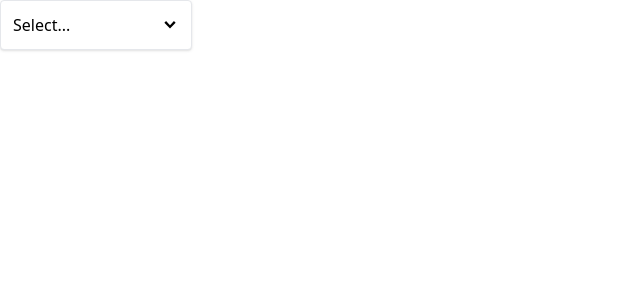
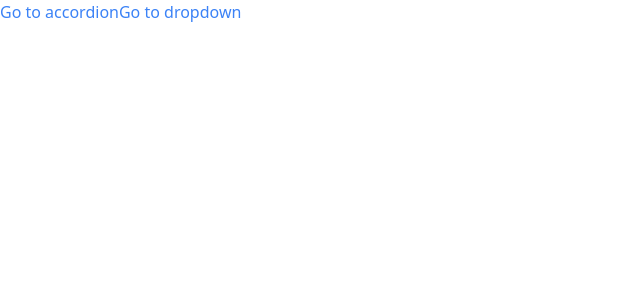
Before and after one commit to rizdar/react-components, a React (Vite) app: page / in a window 1280 px wide. Shown: the top 300 px of the page, without its empty margins (0-640 px from the left). Built offline with nearby package versions, Linux system fonts and the light colour scheme.

Commit message:
add navigation

```diff
--- a/src/App.jsx
+++ b/src/App.jsx
@@ -1,24 +1,22 @@
-import { useState } from 'react';
-
-import Dropdown from './components/Dropdown';
+import Link from './components/Link';
+import Route from './components/Route';
+import AccordionPage from './pages/AccordionPage';
+import Dropdownpage from './pages/Dropdownpage';
 
 function App() {
-  const [selection, setSelection] = useState(null);
-
-  const handleSelect = (option) => {
-    setSelection(option);
-  };
-
-  const options = [
-    { label: 'Red', value: 'red' },
-    { label: 'Green', value: 'green' },
-    { label: 'Blue', value: 'blue' },
-  ];
-
   return (
-    <div className="flex">
-      <Dropdown options={options} value={selection} onChange={handleSelect} />
-    </div>
+    <>
+      <Link to="/accordion">Go to accordion</Link>
+      <Link to="/dropdown">Go to dropdown</Link>
+      <div>
+        <Route path="/accordion">
+          <AccordionPage />
+        </Route>
+        <Route path="/dropdown">
+          <Dropdownpage />
+        </Route>
+      </div>
+    </>
   );
 }
 export default App;
--- /dev/null
+++ b/src/components/Link.jsx
@@ -0,0 +1,21 @@
+import classNames from 'classnames';
+
+import { useContext } from 'react';
+import NavigationContext from '../context/navigation';
+
+export default function Link({ to, children }) {
+  const { navigate } = useContext(NavigationContext);
+
+  const classes = classNames('text-blue-500');
+
+  const handleClick = (event) => {
+    event.preventDefault();
+    navigate(to);
+  };
+
+  return (
+    <a className={classes} onClick={handleClick}>
+      {children}
+    </a>
+  );
+}
--- /dev/null
+++ b/src/components/Route.jsx
@@ -0,0 +1,14 @@
+import { useContext } from 'react';
+import NavigationContext from '../context/navigation';
+
+function Route({ path, children }) {
+  const { currentPath } = useContext(NavigationContext);
+
+  if (path === currentPath) {
+    return children;
+  }
+
+  return null;
+}
+
+export default Route;
--- /dev/null
+++ b/src/context/navigation.jsx
@@ -0,0 +1,28 @@
+import { createContext, useState, useEffect } from 'react';
+
+const NavigationContext = createContext();
+
+function NavigationProvider({ children }) {
+  const [currentPath, setCurrentPath] = useState(window.location.pathname);
+
+  useEffect(() => {
+    const handler = () => {
+      setCurrentPath(window.location.pathname);
+    };
+    window.addEventListener('popstate', handler);
+
+    return () => {
+      window.removeEventListener('popstate', handler);
+    };
+  }, []);
+
+  const navigate = (to) => {
+    window.history.pushState({}, '', to);
+    setCurrentPath(to);
+  };
+
+  return <NavigationContext.Provider value={{ currentPath, navigate }}>{children}</NavigationContext.Provider>;
+}
+
+export { NavigationProvider };
+export default NavigationContext;
--- a/src/main.jsx
+++ b/src/main.jsx
@@ -2,9 +2,12 @@
 import ReactDOM from 'react-dom/client';
 import App from './App.jsx';
 import './index.css';
+import { NavigationProvider } from './context/navigation';
 
 ReactDOM.createRoot(document.getElementById('root')).render(
   <React.StrictMode>
-    <App />
+    <NavigationProvider>
+      <App />
+    </NavigationProvider>
   </React.StrictMode>
 );
```
